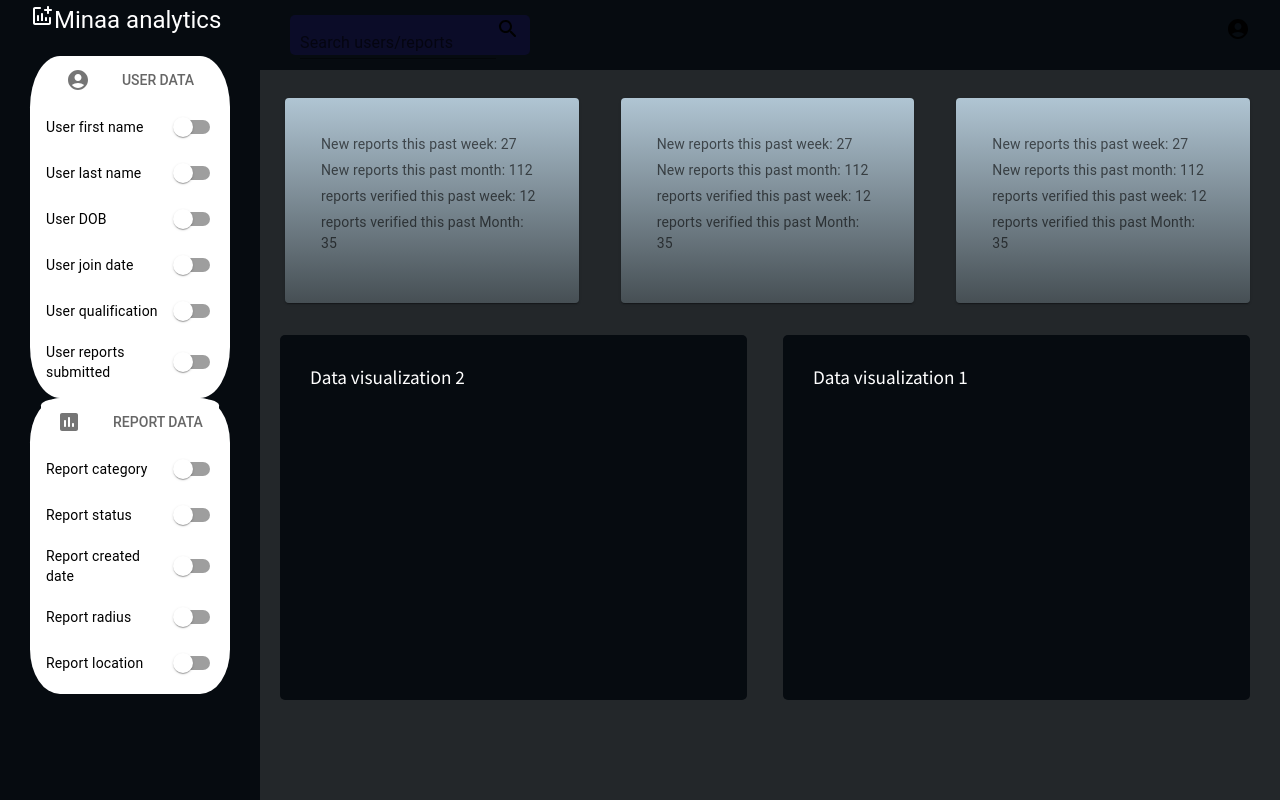
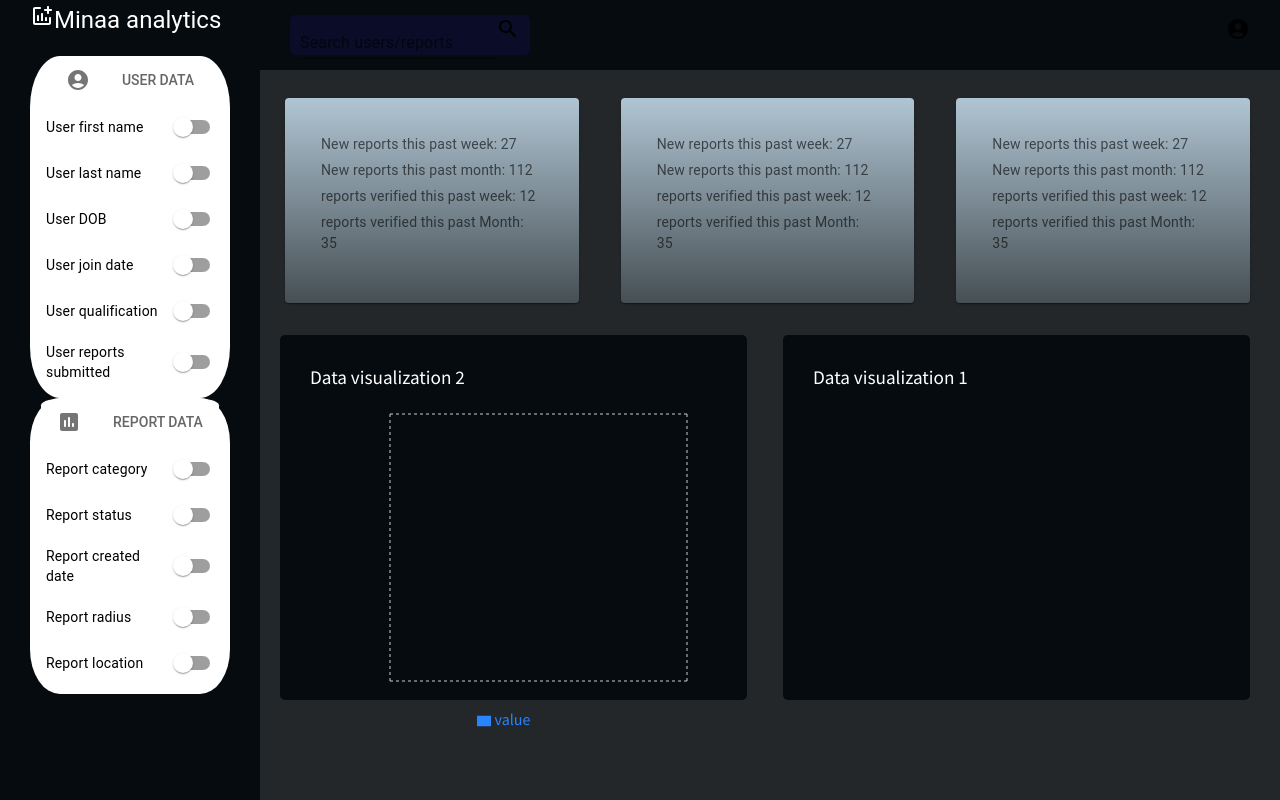
Before and after one commit to Bohjaangles/minaa-admin, a React (Create React App) app in the folder admin-page/: page /dashboard in a window 1280 px wide. Built offline with nearby package versions, Linux system fonts and the light colour scheme.

Commit message:
got barchart to as close to what I am seeing as examples everywherre, still not rendering any data on the visualization

```diff
--- a/admin-page/src/components/dashboard/ReportChart.jsx
+++ b/admin-page/src/components/dashboard/ReportChart.jsx
@@ -1,6 +1,15 @@
 import React from "react";
 import { useFetch } from "react-async";
-import { ResponsiveContainer, BarChart, Bar, XAxis, Tooltip, YAxis } from "recharts";
+import {
+  ResponsiveContainer,
+  BarChart,
+  Bar,
+  XAxis,
+  Tooltip,
+  YAxis,
+  CartesianGrid,
+  Legend,
+} from "recharts";
 import reportsData from "../../mockData/reports.js";
 
 export default function ReportChart() {
@@ -36,15 +45,21 @@ export default function ReportChart() {
   ]
 
   return (
-    <ResponsiveContainer width="100%">
-      <BarChart data={reportsData}>
+    <ResponsiveContainer width="100%" >
+      <BarChart
+        data={reportsData}
+        margin={{
+            top: 5,
+            right: 30,
+            left: 20,
+            bottom: 5,
+          }}
+      >
+        <CartesianGrid strokeDasharray="3 3" />
         <XAxis dataKey="name" stroke="#2884ff" />
         <YAxis stroke="#2884ff"/>
-        <Bar dataKey="Unclear" stroke="#2884ff" fill="#2884ff" barSize={30} />
-        <Bar dataKey="Obscured" stroke="#2884ff" fill="#2884ff" barSize={30} />
-        <Bar dataKey="Multiple" stroke="#2884ff" fill="#2884ff" barSize={30} />
-        <Bar dataKey="Large" stroke="#2884ff" fill="#2884ff" barSize={30} />
-        <Bar dataKey="Small" stroke="#2884ff" fill="#2884ff" barSize={30} />
+        <Legend />
+        <Bar dataKey="value" stroke="#2884ff" fill="#2884ff" barSize={30} />
         <Tooltip wrapperClassName="tooltip__style" cursor={false} />
       </BarChart>
     </ResponsiveContainer>
```
Also changed, not shown: admin-page/src/App.css (+0 -29 lines).
